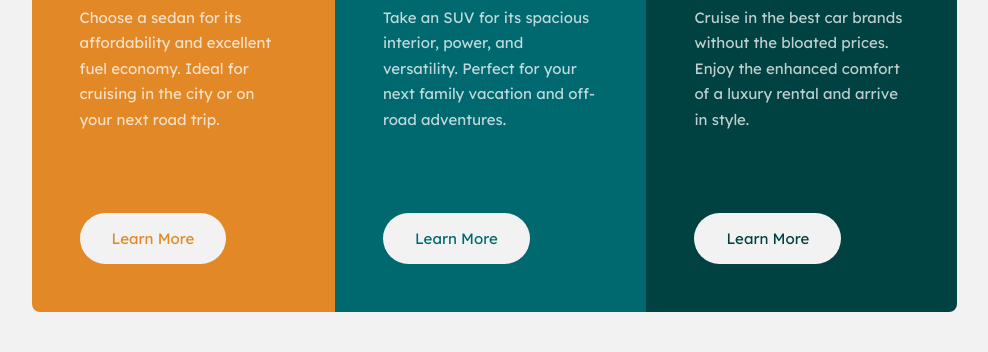
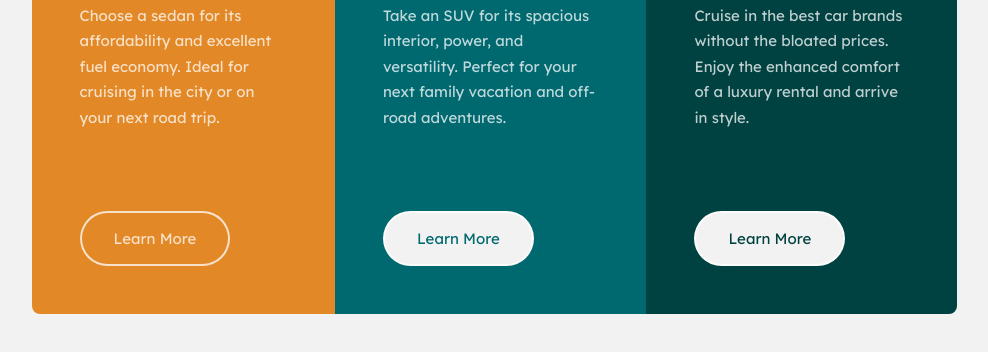
Before and after one commit to T-Bax/3-column-preview-card-component-main, a plain HTML site: page index.html in a window 1280 px wide. In both pictures the pointer is over the button 298 px from the left and 578 px from the top of the page. Shown: the part 340-692 px from the top of the page, without its empty margins (146-1134 px from the left). Drawn offline with Linux system fonts and the light colour scheme.

Commit message:
Updated button styling

```diff
--- a/styles/css/main.css
+++ b/styles/css/main.css
@@ -49,7 +49,8 @@ main{
 }
 button{
     border-radius: 4rem;
-    border: none;
+    border-style: solid;
+    border-color: var(--clr-neutral-transparentwhite);
     padding: 1rem 2rem;
     text-align: center;
     text-decoration: none;
@@ -70,12 +71,22 @@ button{
 }
 .first button{
     color: var(--clr-primary-brightorange);
+
+}
+.first button:hover{
+    background-color: var(--clr-primary-brightorange);
+    color: var(--clr-neutral-transparentwhite);
 }
 .middle{
     background-color: var(--clr-primary-darkcyan);
 }
 .middle button{
     color: var(--clr-primary-darkcyan);
+
+}
+.middle button:hover{
+    background-color: var(--clr-primary-darkcyan);
+    color: var(--clr-neutral-transparentwhite);
 }
 .last{
     background-color: var(--clr-primary-verydarkcyan);
@@ -83,6 +94,10 @@ button{
 }
 .last button{
     color: var(--clr-primary-verydarkcyan);
+}
+.last button:hover{
+    background-color: var(--clr-primary-verydarkcyan);
+    color: var(--clr-neutral-transparentwhite);
 }
 
 @media (min-width: 975px) {
```
